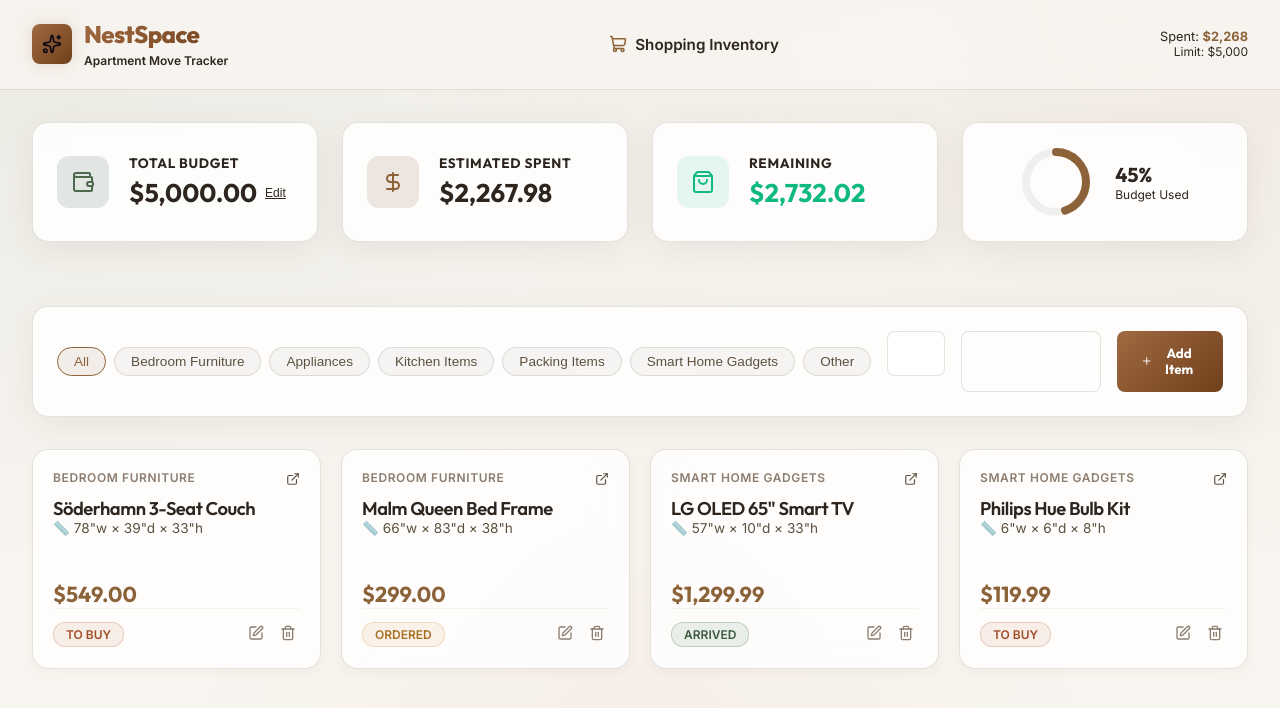
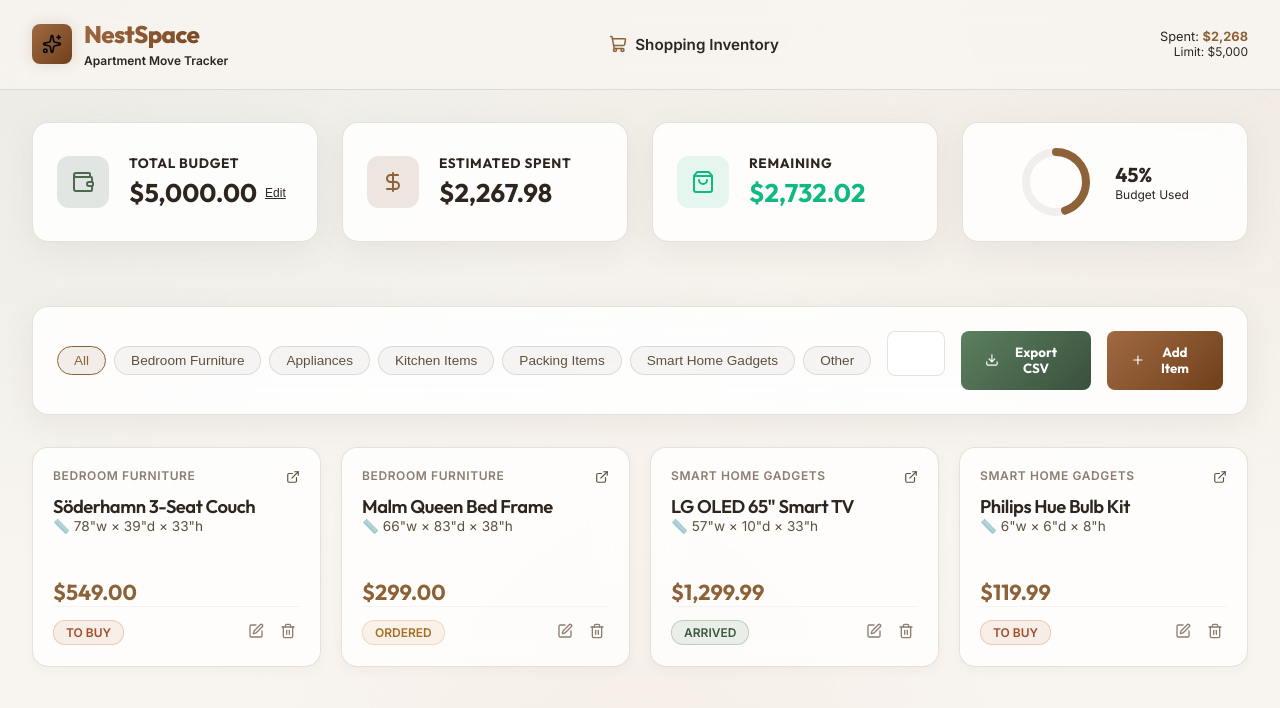
Before and after one commit to HrishikeshBharadwajC/webtracker_apartment, a React (Vite) app: page / in a window 1280 px wide. Shown: the top 708 px of the page. Built offline with nearby package versions, Linux system fonts and the light colour scheme; no server answers; the database is empty.

Commit message:
Replace JSON export with CSV export and restyle button for visibility

```diff
--- a/src/components/InventoryTab.jsx
+++ b/src/components/InventoryTab.jsx
@@ -24,11 +24,39 @@
   const [isEditingBudget, setIsEditingBudget] = useState(false);
   const [tempBudget, setTempBudget] = useState(budget);
 
-  const downloadJSON = () => {
-    const dataStr = "data:text/json;charset=utf-8," + encodeURIComponent(JSON.stringify(items, null, 2));
+  const downloadCSV = () => {
+    const headers = ['ID', 'Name', 'Category', 'Cost', 'Status', 'Link', 'Dimensions (W x D x H)'];
+
+    const rows = items.map(item => {
+      const w = item.dimensions?.width || '';
+      const d = item.dimensions?.depth || '';
+      const h = item.dimensions?.height || '';
+      const dimsStr = w || d || h ? `${w}x${d}x${h}` : '';
+
+      const escapedName = `"${item.name.replace(/"/g, '""')}"`;
+      const escapedLink = item.link ? `"${item.link.replace(/"/g, '""')}"` : '""';
+
+      return [
+        item.id,
+        escapedName,
+        item.category,
+        item.cost,
+        item.status,
+        escapedLink,
+        dimsStr
+      ];
+    });
+
+    const csvContent = [
+      headers.join(','),
+      ...rows.map(row => row.join(','))
+    ].join('\n');
+
+    const blob = new Blob([csvContent], { type: 'text/csv;charset=utf-8;' });
+    const url = URL.createObjectURL(blob);
     const downloadAnchor = document.createElement('a');
-    downloadAnchor.setAttribute("href", dataStr);
-    downloadAnchor.setAttribute("download", "items.json");
+    downloadAnchor.setAttribute("href", url);
+    downloadAnchor.setAttribute("download", "apartment_items.csv");
     document.body.appendChild(downloadAnchor);
     downloadAnchor.click();
     downloadAnchor.remove();
@@ -199,21 +227,20 @@
             </div>
             <button
               className="submit-btn"
-              onClick={downloadJSON}
+              onClick={downloadCSV}
               style={{
                 margin: 0,
                 width: 'auto',
-                background: 'rgba(255, 255, 255, 0.05)',
-                border: '1px solid var(--border-glass)',
+                background: 'var(--grad-purple)',
                 color: '#ffffff',
                 display: 'flex',
                 alignItems: 'center',
                 gap: '0.4rem'
               }}
-              title="Download items.json file to save back to Git"
+              title="Export items to CSV for Excel/Google Sheets"
             >
               <Download size={16} />
-              Download JSON
+              Export CSV
             </button>
             <button className="submit-btn" onClick={onOpenAddModal} style={{ margin: 0, width: 'auto', display: 'flex', alignItems: 'center', gap: '0.4rem' }}>
               <Plus size={16} />
```
